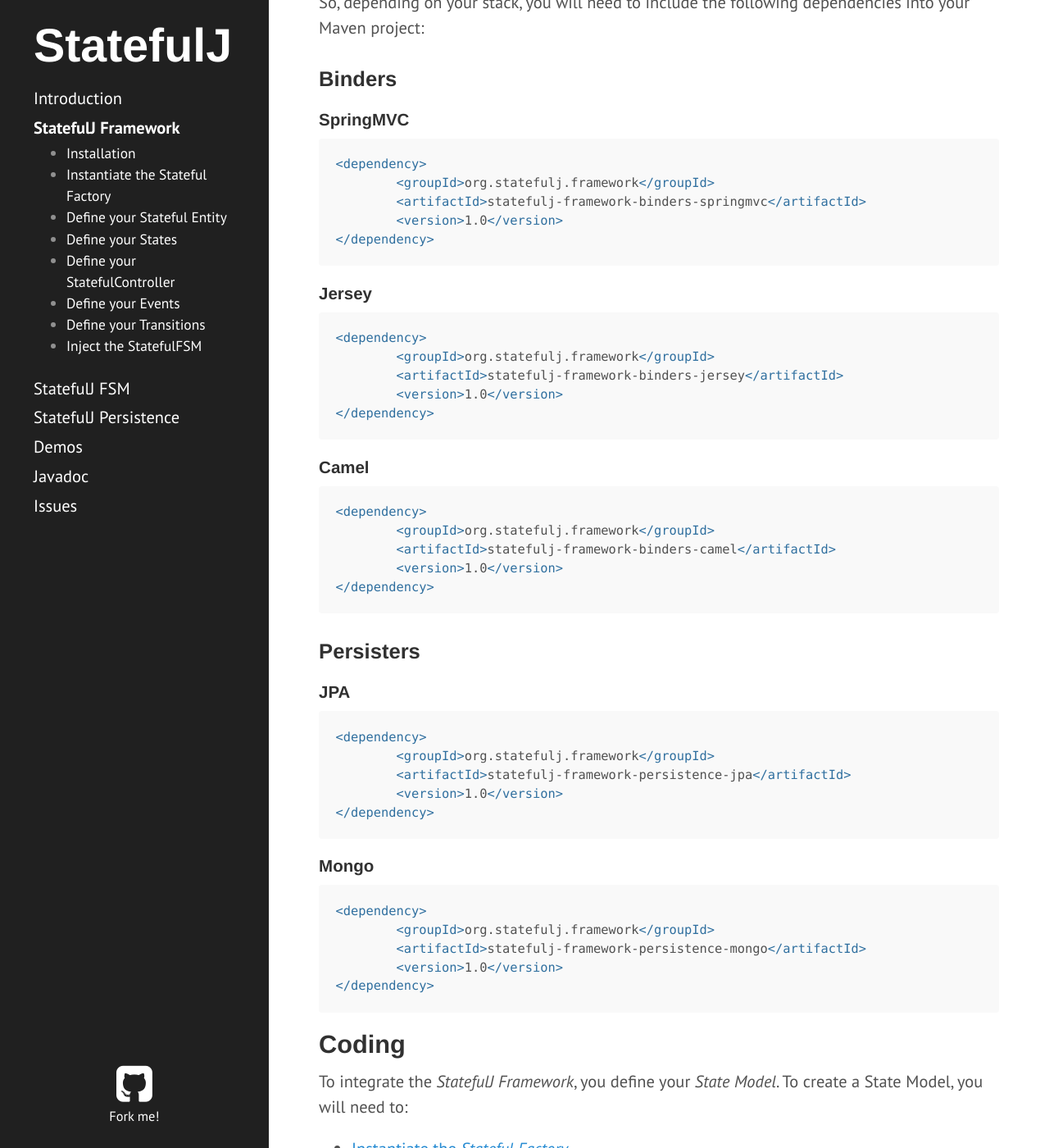
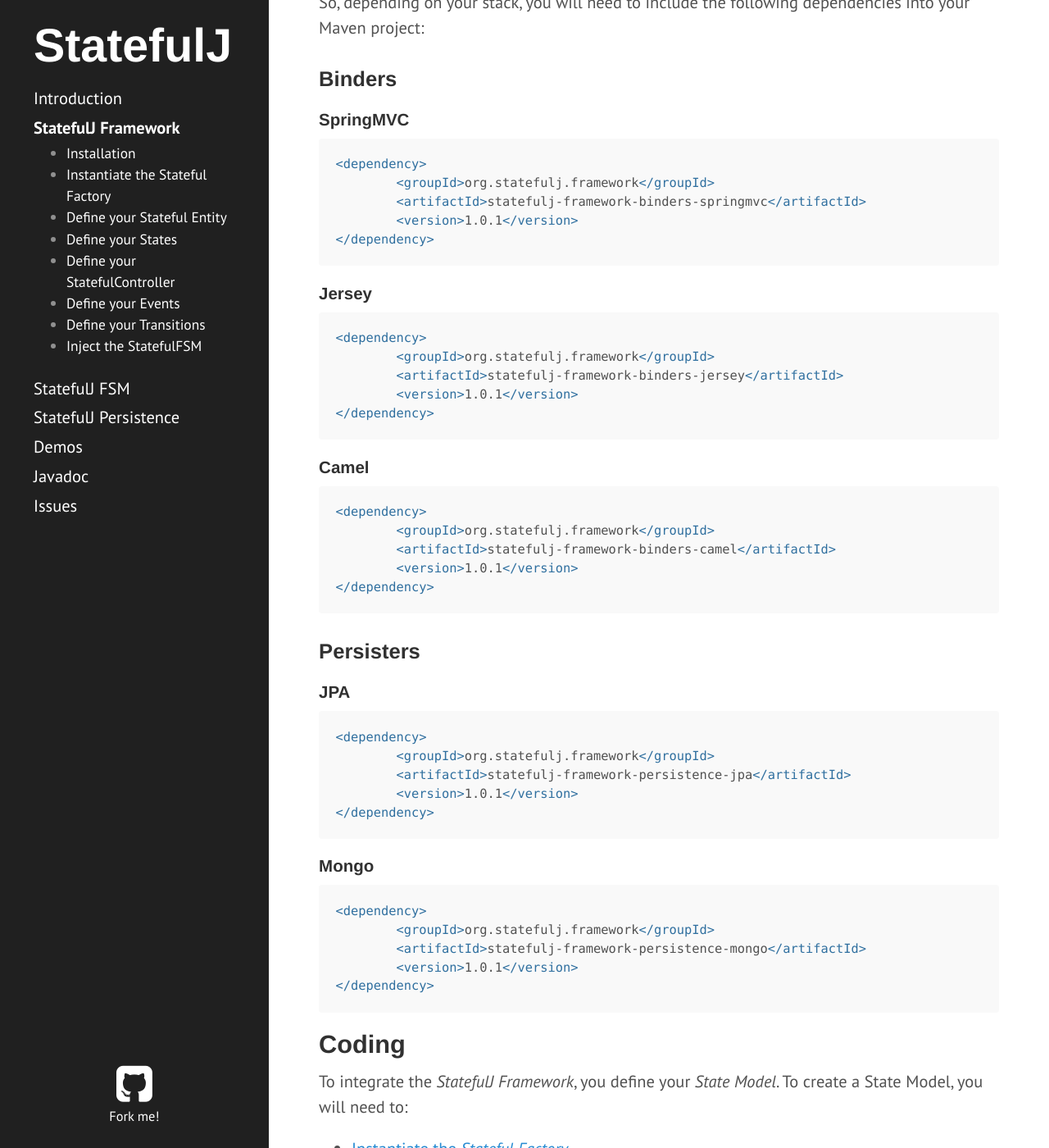
Before and after one commit to statefulj/statefulj, a Jekyll site: the page built from framework.md, in a window 1280 px wide and 1400 px high, scrolled down 951 px. Shown: the whole window at 82% size. Built offline with Jekyll 4.4.1, drawn with Linux system fonts in a browser that asks for light colours; Markdown is read by kramdown in place of the engine named in the settings.

Commit message:
Update to 1.0.1

```diff
--- a/_config.yml
+++ b/_config.yml
@@ -22,7 +22,7 @@ author:
 paginate:         5
 
 # Custom vars
-version:          1.0
+version:          1.0.1
 
 github:
   repo:           https://github.com/statefulj
```
